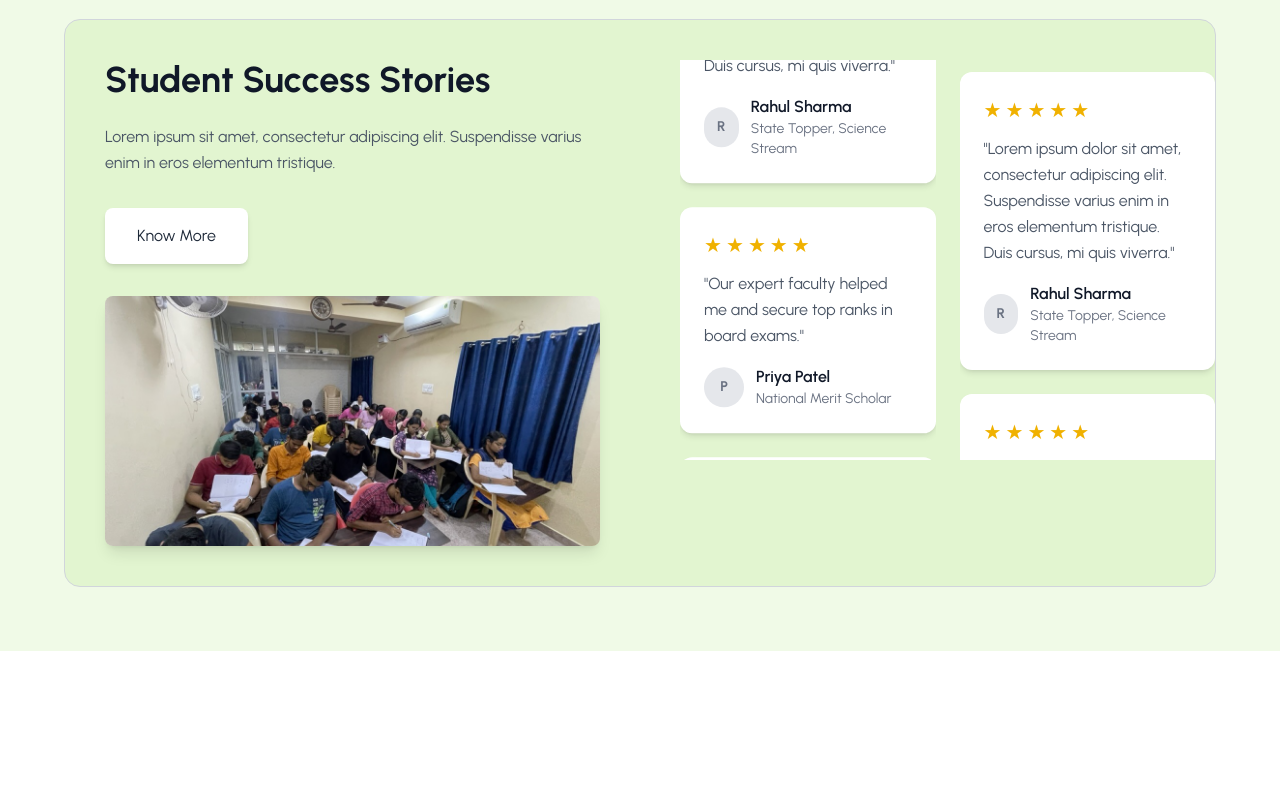
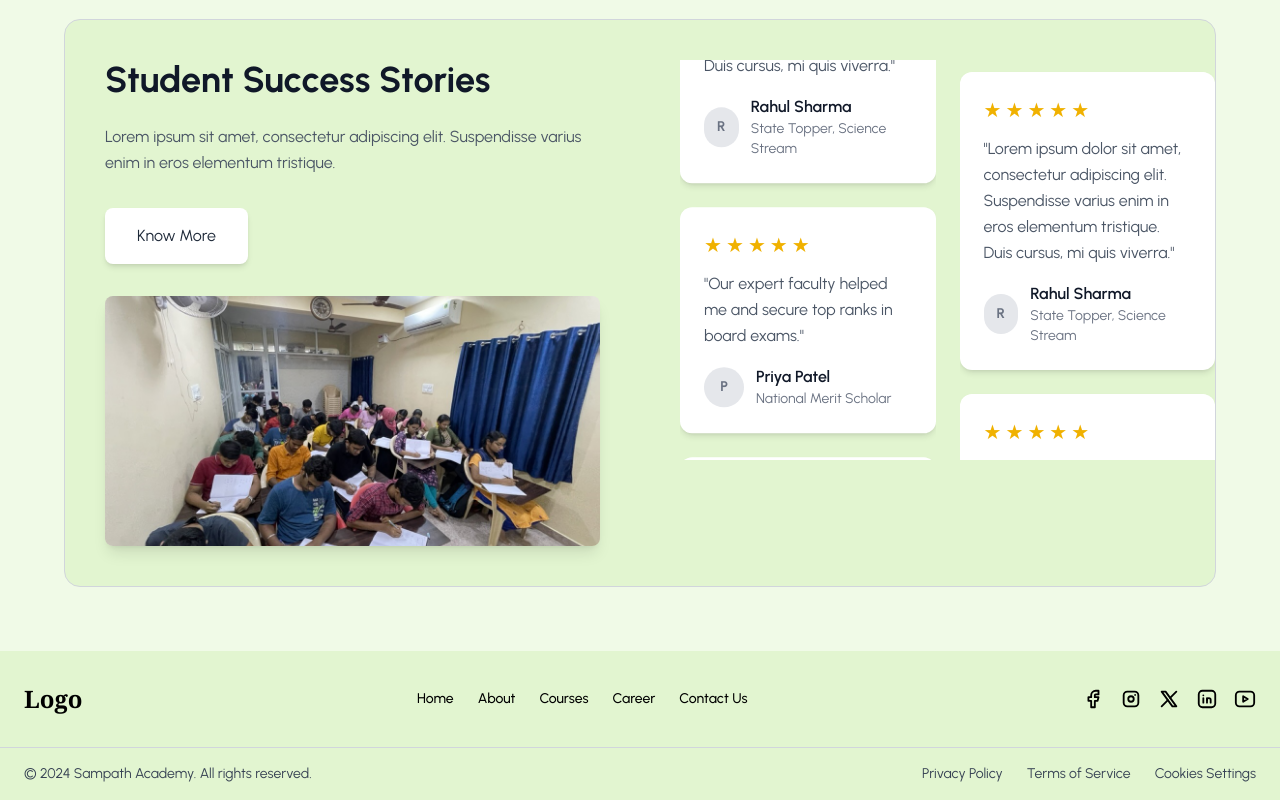
Before and after one commit to codesbycookie/sap_landing_page, a React (Vite) app: page / in a window 1280 px wide. Shown: the part 2508-3308 px from the top of the page. Before the commit the page ends 3159 px from the top, so only its background shows below. Built offline with nearby package versions, Linux system fonts and the light colour scheme.

Commit message:
Footer Done

```diff
--- a/src/Components/Footer.jsx
+++ b/src/Components/Footer.jsx
@@ -0,0 +1,67 @@
+import React from "react";
+import { Link } from "react-router-dom";
+import {
+  IconBrandFacebook,
+  IconBrandInstagram,
+  IconBrandX,
+  IconBrandLinkedin,
+  IconBrandYoutube,
+} from "@tabler/icons-react";
+
+const Footer = () => {
+  return (
+    <footer className="bg-[#e2f5d0] text-black ">
+      {/* Top section */}
+      <div className="max-w-7xl mx-auto px-6 py-8 flex flex-col md:flex-row items-center justify-between">
+
+        {/* Logo */}
+        <div className="text-2xl font-bold font-serif mb-4 md:mb-0">Logo</div>
+
+        {/* Nav Links */}
+        <nav className="flex flex-wrap justify-center space-x-6 text-sm font-medium mb-4 md:mb-0">
+          <Link to="/" className="hover:underline">Home</Link>
+          <Link to="/about" className="hover:underline">About</Link>
+          <Link to="/courses" className="hover:underline">Courses</Link>
+          <Link to="/career" className="hover:underline">Career</Link>
+          <Link to="/contact" className="hover:underline">Contact Us</Link>
+        </nav>
+
+        {/* Social Icons */}
+        <div className="flex space-x-4 text-xl">
+          <a href="#" target="_blank" rel="noopener noreferrer" className="hover:text-gray-600">
+            <IconBrandFacebook size={22} />
+          </a>
+          <a href="#" target="_blank" rel="noopener noreferrer" className="hover:text-gray-600">
+            <IconBrandInstagram size={22} />
+          </a>
+          <a href="#" target="_blank" rel="noopener noreferrer" className="hover:text-gray-600">
+            <IconBrandX size={22} />
+          </a>
+          <a href="#" target="_blank" rel="noopener noreferrer" className="hover:text-gray-600">
+            <IconBrandLinkedin size={22} />
+          </a>
+          <a href="#" target="_blank" rel="noopener noreferrer" className="hover:text-gray-600">
+            <IconBrandYoutube size={22} />
+          </a>
+        </div>
+      </div>
+
+      {/* Divider */}
+      <hr className="border-gray-300" />
+
+      {/* Bottom section */}
+      <div className="max-w-7xl mx-auto px-6 py-4 flex flex-col md:flex-row items-center justify-between text-sm text-gray-700">
+        <p className="mb-2 md:mb-0">
+          © 2024 Sampath Academy. All rights reserved.
+        </p>
+        <div className="flex flex-wrap space-x-6">
+          <Link to="/privacy-policy" className="hover:underline">Privacy Policy</Link>
+          <Link to="/terms-of-service" className="hover:underline">Terms of Service</Link>
+          <Link to="/cookies-settings" className="hover:underline">Cookies Settings</Link>
+        </div>
+      </div>
+    </footer>
+  );
+};
+
+export default Footer;
--- a/src/app/App.jsx
+++ b/src/app/App.jsx
@@ -3,6 +3,7 @@ import './App.css'
 
 import Navbar from '../Components/Navbar'
 import AppRoutes from './AppRoutes'
+import Footer from '../Components/Footer'
 function App() {
 
 
@@ -10,6 +11,7 @@ function App() {
     <>
       <Navbar />
       <AppRoutes />
+      <Footer />
 
     </>
   )
```
